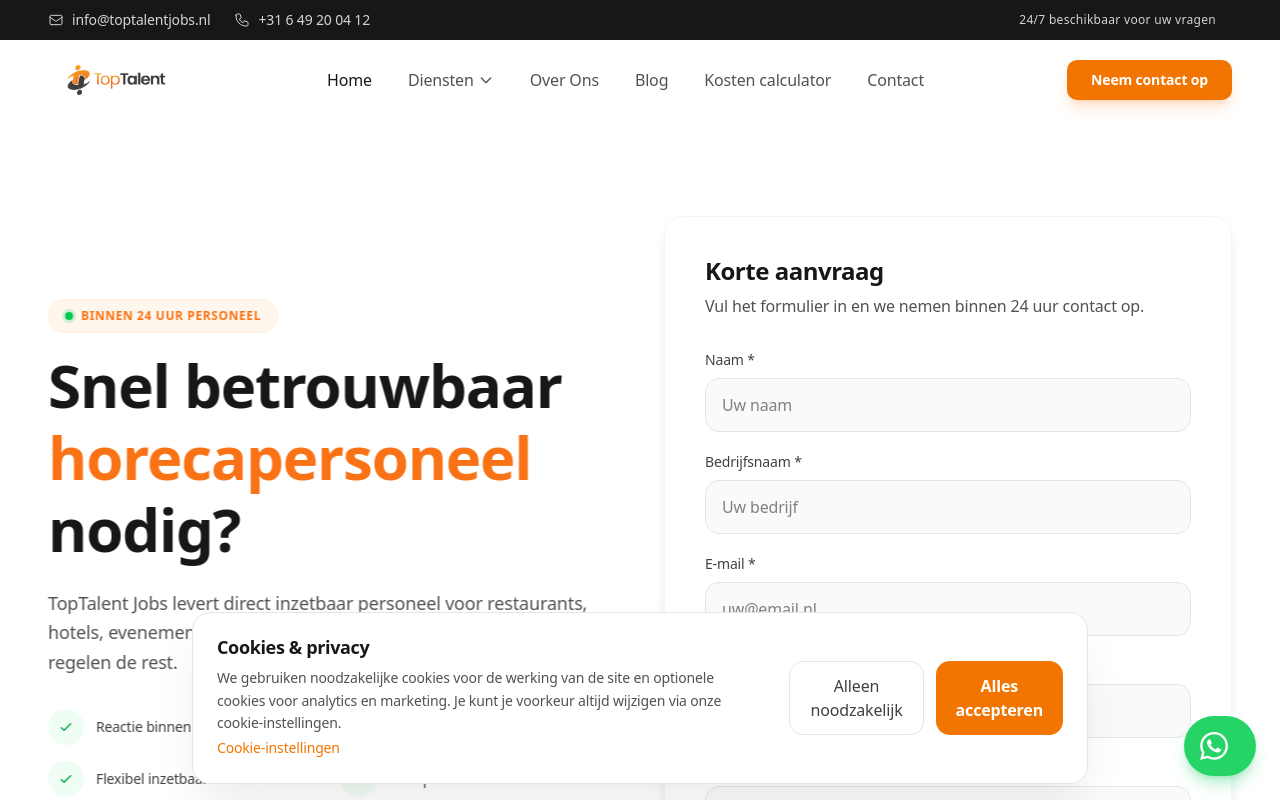
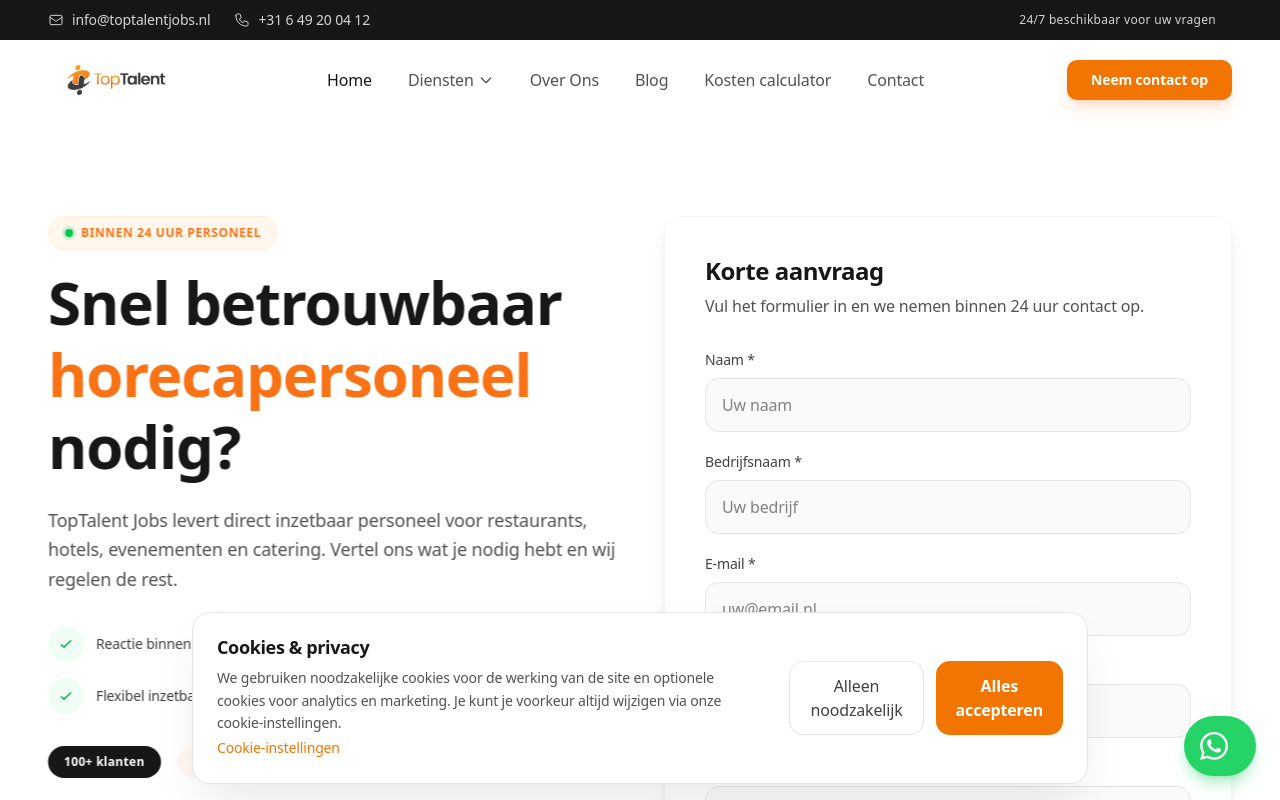
Before and after one commit to Rfrsh333/wp-code, a Next.js app: page /lp/personeel in a window 1280 px wide. Shown: the top 800 px of the page. Built offline with nearby package versions, Linux system fonts and the light colour scheme; no server answers.

Commit message:
Align landing hero columns to top

```diff
--- a/src/app/lp/personeel/page.tsx
+++ b/src/app/lp/personeel/page.tsx
@@ -127,7 +127,7 @@
     <>
       <Section variant="white" spacing="default">
         <Section.Container>
-          <div className="grid grid-cols-1 lg:grid-cols-2 gap-12 items-center">
+          <div className="grid grid-cols-1 lg:grid-cols-2 gap-12 items-start">
             <FadeIn direction="left">
               <span className="inline-flex items-center gap-2 text-[#F97316] font-semibold text-xs tracking-wider uppercase mb-4 bg-orange-50 px-4 py-2 rounded-full border border-orange-100">
                 <span className="w-2 h-2 rounded-full bg-green-500 shadow-[0_0_0_3px_rgba(34,197,94,0.2)]" />
```
